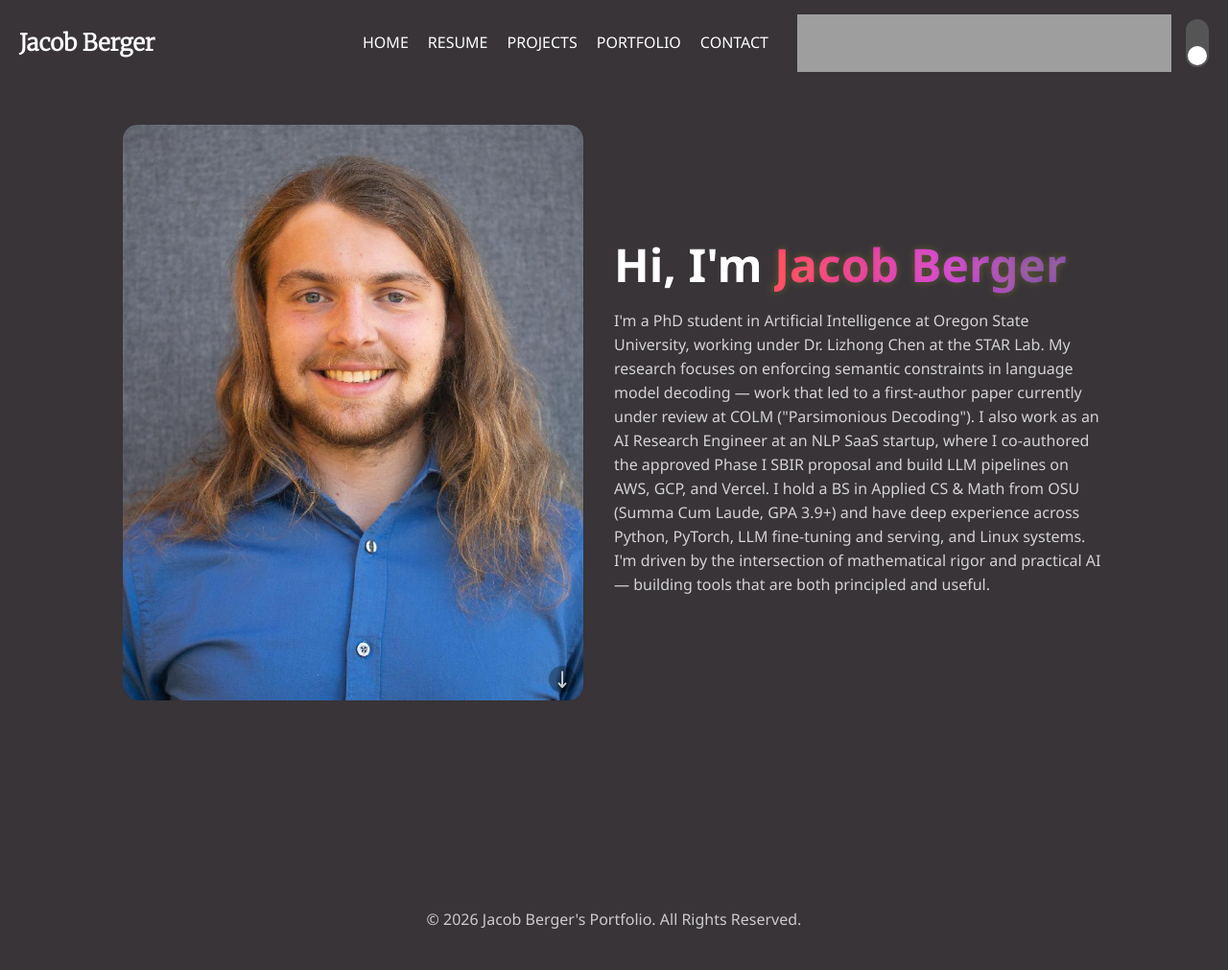
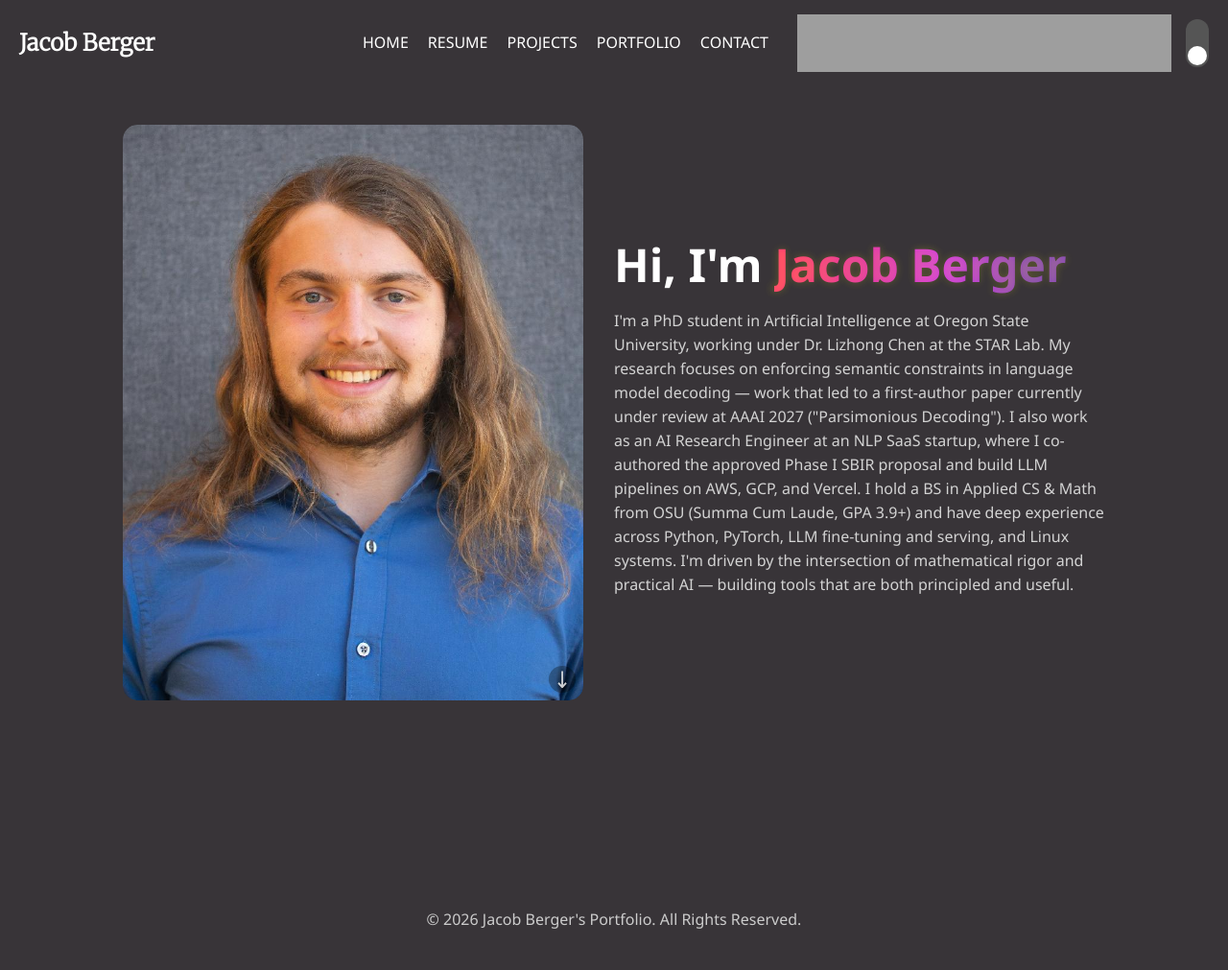
Before and after one commit to bergerjacob/bergerj-website, a Jekyll site: the page built from index.html, in a window 1280 px wide. Shown: the whole page at 96% size. Built offline with Jekyll 4.4.1, drawn with Linux system fonts in a browser that asks for light colours.

Commit message:
fix homepage venue: COLM -> AAAI 2027 to match resume/portfolio

```diff
--- a/index.html
+++ b/index.html
@@ -10,7 +10,7 @@ layout: page
     <div class="text-container">
         <h2 class="description">Hi, I'm <span class="rainbow-text">Jacob Berger</span></h2>
         <p class="description">
-            I'm a PhD student in Artificial Intelligence at Oregon State University, working under Dr. Lizhong Chen at the STAR Lab. My research focuses on enforcing semantic constraints in language model decoding — work that led to a first-author paper currently under review at COLM ("Parsimonious Decoding"). I also work as an AI Research Engineer at an NLP SaaS startup, where I co-authored the approved Phase I SBIR proposal and build LLM pipelines on AWS, GCP, and Vercel. I hold a BS in Applied CS & Math from OSU (Summa Cum Laude, GPA 3.9+) and have deep experience across Python, PyTorch, LLM fine-tuning and serving, and Linux systems. I'm driven by the intersection of mathematical rigor and practical AI — building tools that are both principled and useful.
+            I'm a PhD student in Artificial Intelligence at Oregon State University, working under Dr. Lizhong Chen at the STAR Lab. My research focuses on enforcing semantic constraints in language model decoding — work that led to a first-author paper currently under review at AAAI 2027 ("Parsimonious Decoding"). I also work as an AI Research Engineer at an NLP SaaS startup, where I co-authored the approved Phase I SBIR proposal and build LLM pipelines on AWS, GCP, and Vercel. I hold a BS in Applied CS & Math from OSU (Summa Cum Laude, GPA 3.9+) and have deep experience across Python, PyTorch, LLM fine-tuning and serving, and Linux systems. I'm driven by the intersection of mathematical rigor and practical AI — building tools that are both principled and useful.
         </p>
     </div>
 </div>
```
